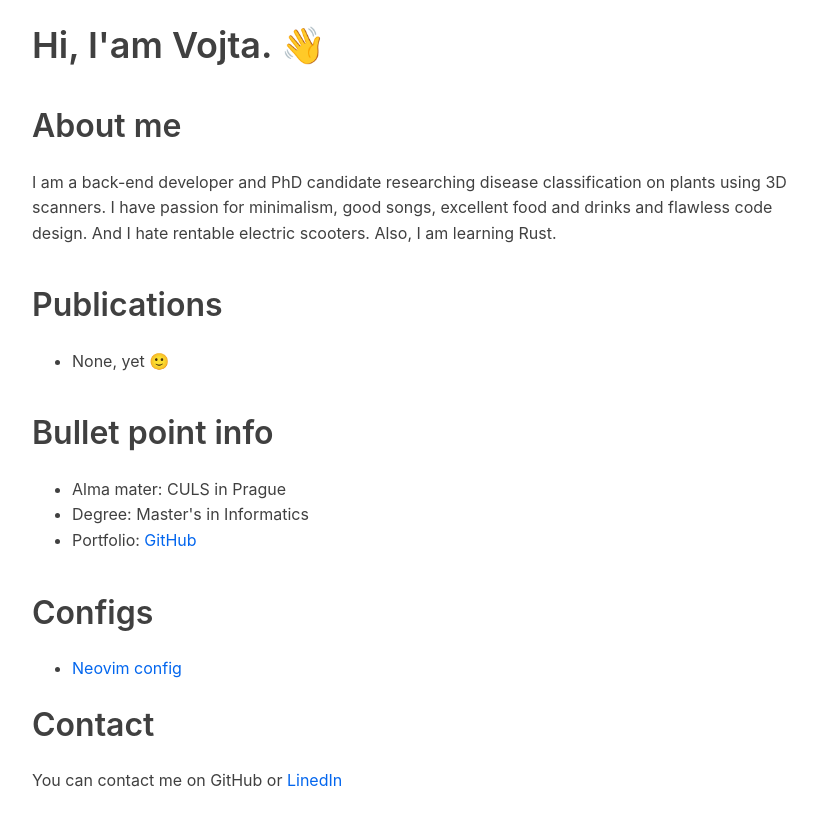
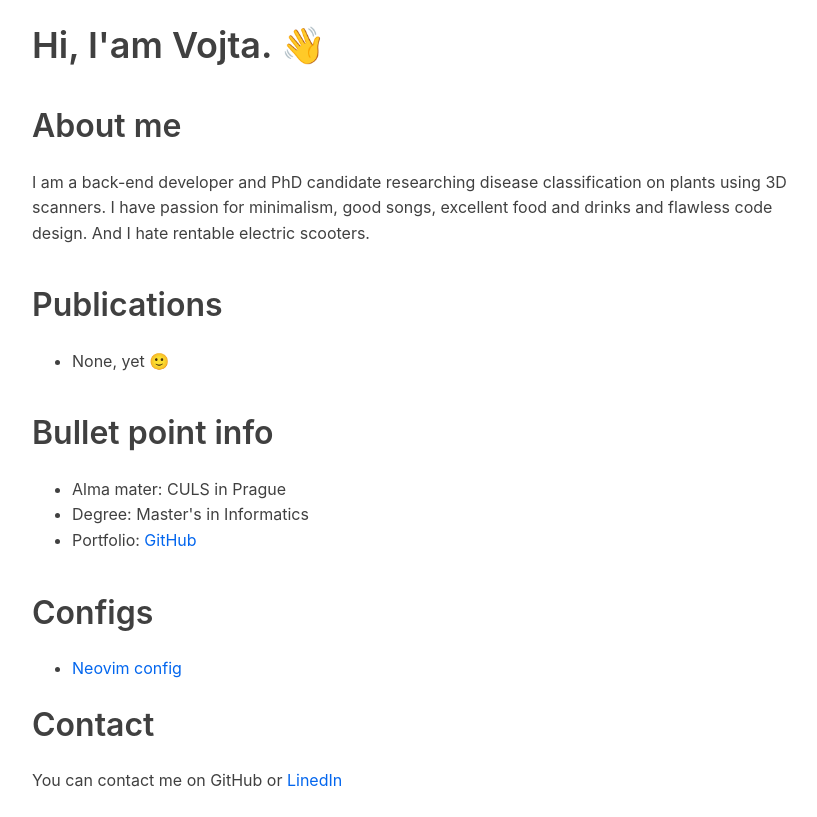
Before and after one commit to vojtech-mikes/personal-web, a plain HTML site: page index.html in a window 1280 px wide. Shown: the whole page, without its empty margins (224-1041 px from the left). Drawn offline with Linux system fonts and the light colour scheme.

Commit message:
Update index.html

```diff
--- a/index.html
+++ b/index.html
@@ -19,8 +19,6 @@
                 I am a back-end developer and PhD candidate researching disease classification on plants using 3D scanners.
                 I have passion for minimalism, good songs, excellent food and drinks and flawless code design.
                 And I hate rentable electric scooters.
-
-                Also, I am learning Rust.
             </p>
             <h2>Publications</h2>
             <ul>
```
